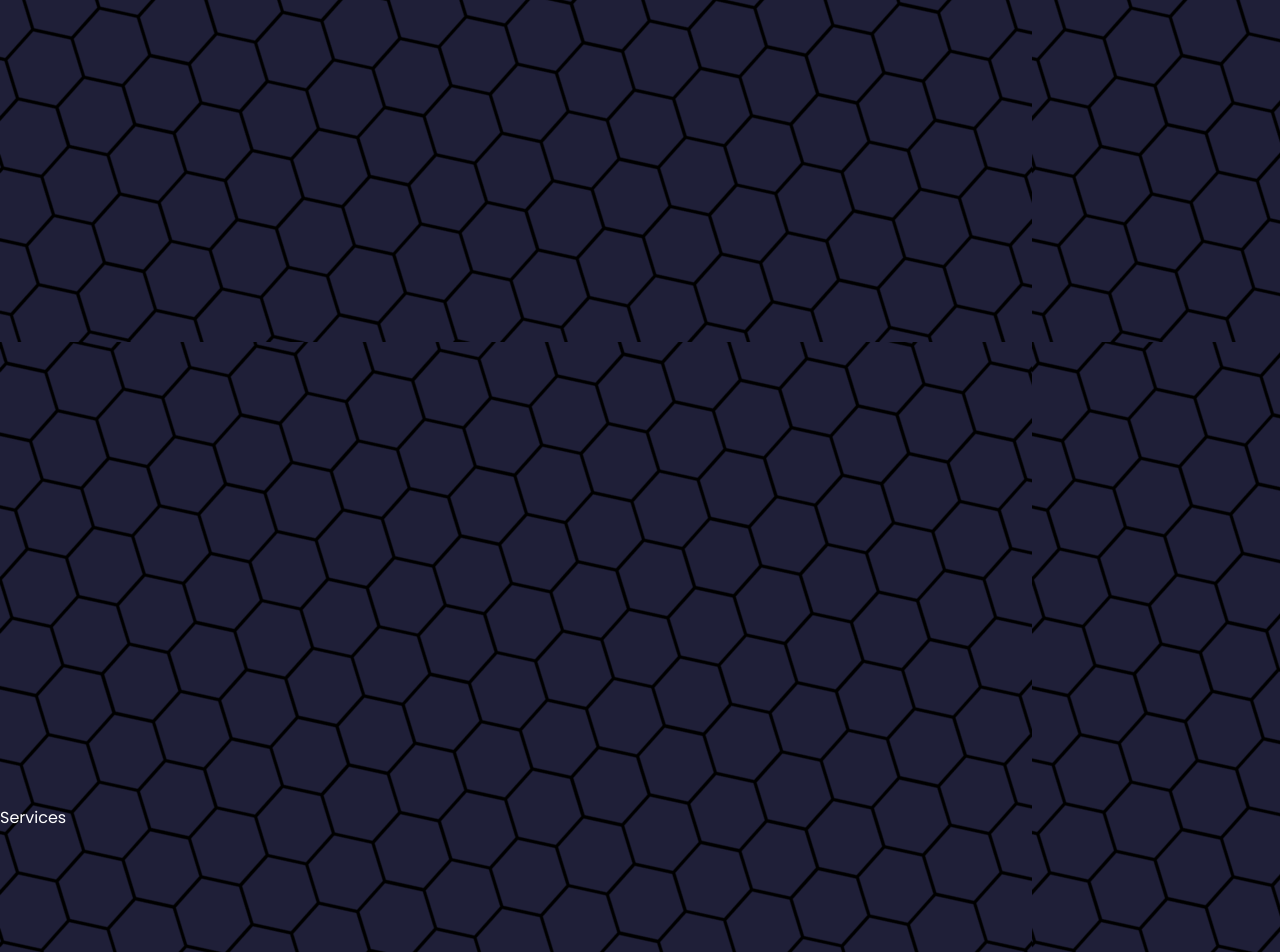
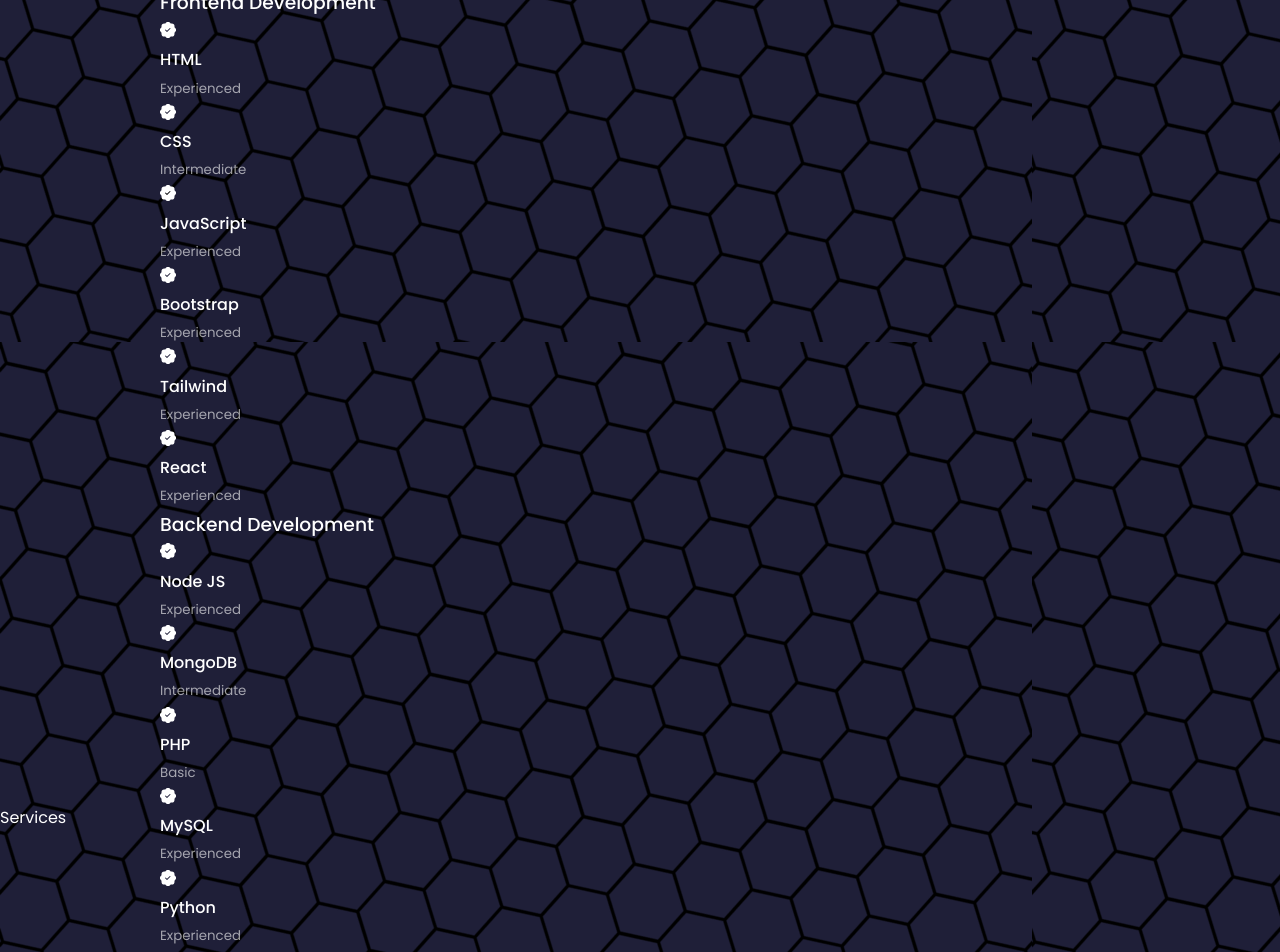
Before and after one commit to brianlockerbie/brianlockerbie.github.io, a React (Create React App) app: page / in a window 1280 px wide. Shown: the part 1980-2932 px from the top of the page. Built offline with nearby package versions, Linux system fonts and the light colour scheme.

Commit message:
added frontend & backend experience w icons

```diff
--- a/src/components/experience/Experience.jsx
+++ b/src/components/experience/Experience.jsx
@@ -1,9 +1,83 @@
 import React from 'react'
 import './experience.css'
+import {BsPatchCheckFill} from 'react-icons/bs'
 
 const Experience = () => {
   return (
-    <section id='experience'>Experience</section>
+    <section id='experience'>
+      <h5>What Skills I Have</h5>
+      <h2>My Experience</h2>
+
+      <div className="container experience__container">
+        <div className="experience__frontend">
+          <h3>Frontend Development</h3>
+          <div className="experience__content">
+            <article className='experience__details'>
+              <BsPatchCheckFill />
+              <h4>HTML</h4>
+              <small className='text-light'>Experienced</small>
+            </article>
+            <article className='experience__details'>
+              <BsPatchCheckFill />
+              <h4>CSS</h4>
+              <small className='text-light'>Intermediate</small>
+            </article>
+            <article className='experience__details'>
+              <BsPatchCheckFill />
+              <h4>JavaScript</h4>
+              <small className='text-light'>Experienced</small>
+            </article>
+            <article className='experience__details'>
+              <BsPatchCheckFill />
+              <h4>Bootstrap</h4>
+              <small className='text-light'>Experienced</small>
+            </article>
+            <article className='experience__details'>
+              <BsPatchCheckFill />
+              <h4>Tailwind</h4>
+              <small className='text-light'>Experienced</small>
+            </article>
+            <article className='experience__details'>
+              <BsPatchCheckFill />
+              <h4>React</h4>
+              <small className='text-light'>Experienced</small>
+            </article>
+          </div>
+        </div>
+        {/* End of Frontend */}
+
+        <div className="experience__backend">
+        <h3>Backend Development</h3>
+          <div className="experience__content">
+            <article className='experience__details'>
+              <BsPatchCheckFill />
+              <h4>Node JS</h4>
+              <small className='text-light'>Experienced</small>
+            </article>
+            <article className='experience__details'>
+              <BsPatchCheckFill />
+              <h4>MongoDB</h4>
+              <small className='text-light'>Intermediate</small>
+            </article>
+            <article className='experience__details'>
+              <BsPatchCheckFill />
+              <h4>PHP</h4>
+              <small className='text-light'>Basic</small>
+            </article>
+            <article className='experience__details'>
+              <BsPatchCheckFill />
+              <h4>MySQL</h4>
+              <small className='text-light'>Experienced</small>
+            </article>
+            <article className='experience__details'>
+              <BsPatchCheckFill />
+              <h4>Python</h4>
+              <small className='text-light'>Experienced</small>
+            </article>
+          </div>
+        </div>
+      </div>
+    </section>
   )
 }
 
```
